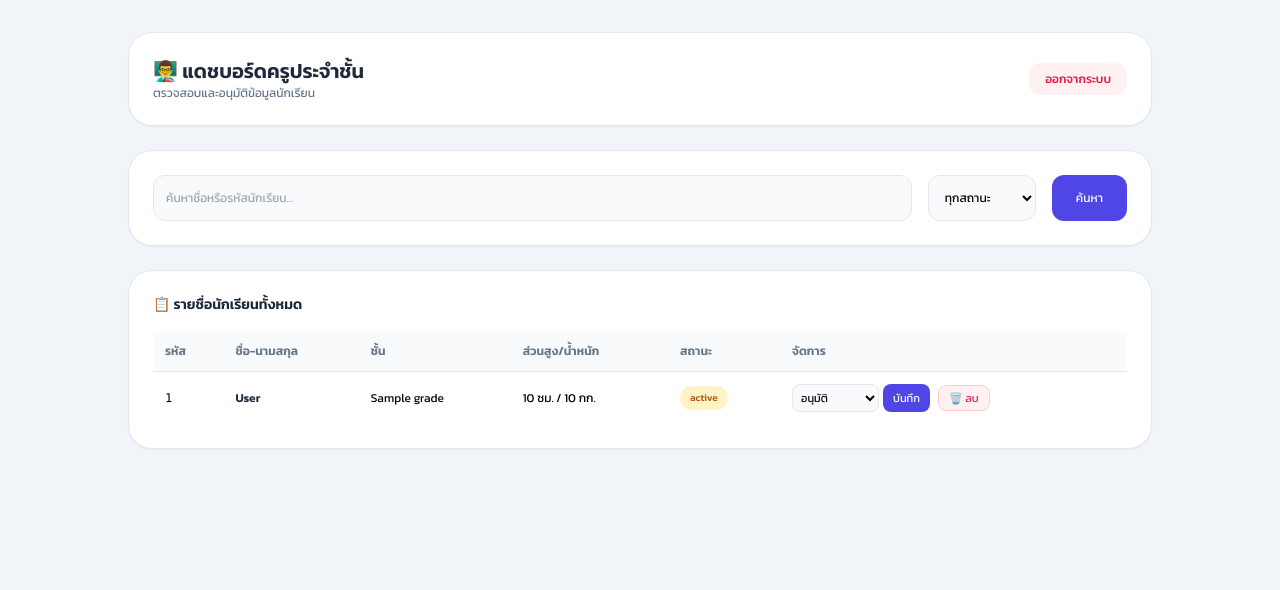
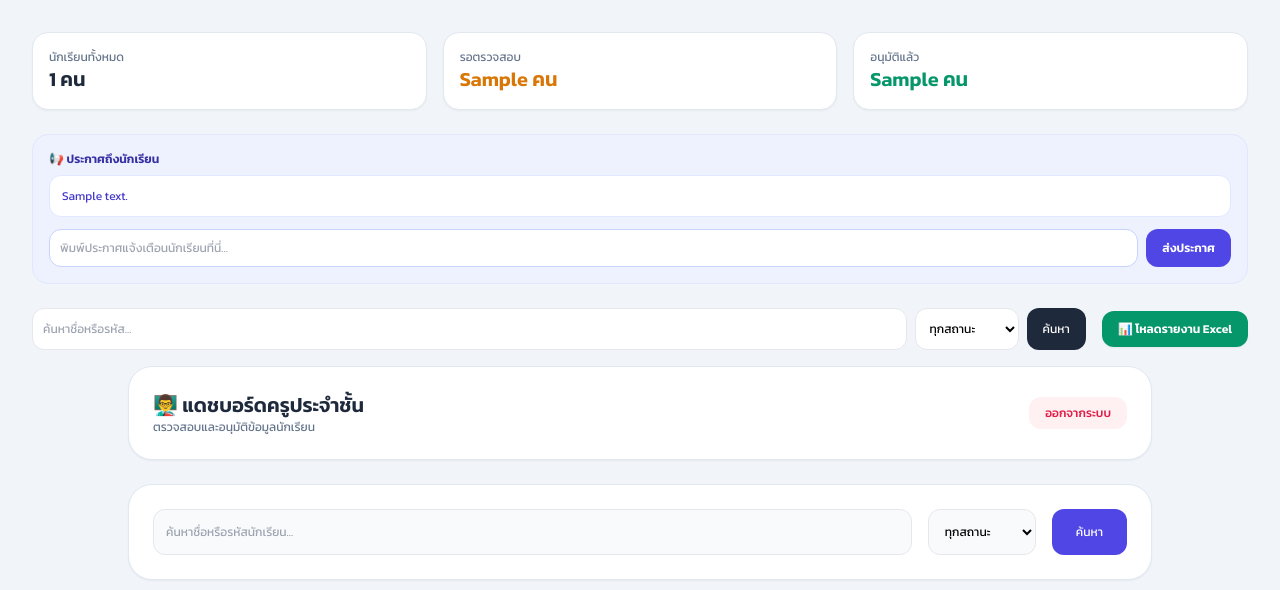
Before and after one commit to sittisak2009/student-web, a Flask app: template templates/teacher_dashboard.html in a window 1280 px wide. Shown: the top 590 px of the page. Before the commit the page ends 449 px from the top, so only its background shows below. Run offline with Flask 3, Linux system fonts and the light colour scheme; the template is opened without the code that fills it: most values are stand-ins (such as "Sample title", 1, 10 or a date in 2020); some libraries are stand-ins or nearby versions.

Commit message:
Update teacher_dashboard.html

```diff
--- a/templates/teacher_dashboard.html
+++ b/templates/teacher_dashboard.html
@@ -9,6 +9,50 @@
     <style> body { font-family: 'Kanit', sans-serif; } </style>
 </head>
 <body class="bg-slate-100 min-h-screen p-4 md:p-8">
+    <!-- 3. การ์ดสรุปสถิติภาพรวม -->
+<div class="grid grid-cols-3 gap-4 mb-6">
+    <div class="bg-white p-4 rounded-2xl border border-slate-200 shadow-sm">
+        <p class="text-xs text-slate-500">นักเรียนทั้งหมด</p>
+        <h3 class="text-xl font-bold text-slate-800">{{ total_students }} คน</h3>
+    </div>
+    <div class="bg-white p-4 rounded-2xl border border-slate-200 shadow-sm">
+        <p class="text-xs text-slate-500">รอตรวจสอบ</p>
+        <h3 class="text-xl font-bold text-amber-600">{{ pending_students }} คน</h3>
+    </div>
+    <div class="bg-white p-4 rounded-2xl border border-slate-200 shadow-sm">
+        <p class="text-xs text-slate-500">อนุมัติแล้ว</p>
+        <h3 class="text-xl font-bold text-emerald-600">{{ approved_students }} คน</h3>
+    </div>
+</div>
+
+<!-- 4. ส่วนประกาศข่าวสารจากครู -->
+<div class="bg-indigo-50 border border-indigo-100 p-4 rounded-2xl mb-6">
+    <h4 class="text-xs font-bold text-indigo-800 mb-2">📢 ประกาศถึงนักเรียน</h4>
+    {% if announcement %}
+        <p class="text-xs text-indigo-700 mb-3 bg-white p-3 rounded-xl border border-indigo-100">{{ announcement['message'] }}</p>
+    {% endif %}
+    <form action="/teacher/announcement" method="POST" class="flex gap-2">
+        <input type="text" name="message" placeholder="พิมพ์ประกาศแจ้งเตือนนักเรียนที่นี่..." class="flex-1 p-2.5 bg-white border border-indigo-200 rounded-xl text-xs">
+        <button type="submit" class="bg-indigo-600 hover:bg-indigo-700 text-white px-4 py-2.5 rounded-xl text-xs font-semibold">ส่งประกาศ</button>
+    </form>
+</div>
+
+<!-- 2. ปุ่มดาวน์โหลดรายงาน Excel/CSV และช่องค้นหา -->
+<div class="flex justify-between items-center mb-4">
+    <form method="GET" class="flex gap-2 flex-1 mr-4">
+        <input type="text" name="search" placeholder="ค้นหาชื่อหรือรหัส..." class="p-2.5 bg-white border rounded-xl text-xs flex-1">
+        <select name="status" class="p-2.5 bg-white border rounded-xl text-xs">
+            <option value="">ทุกสถานะ</option>
+            <option value="อนุมัติแล้ว">อนุมัติแล้ว</option>
+            <option value="ให้แก้ไข">ให้แก้ไข</option>
+            <option value="รอตรวจสอบ">รอตรวจสอบ</option>
+        </select>
+        <button type="submit" class="bg-slate-800 text-white px-4 py-2.5 rounded-xl text-xs">ค้นหา</button>
+    </form>
+    <a href="/teacher/export" class="bg-emerald-600 hover:bg-emerald-700 text-white px-4 py-2.5 rounded-xl text-xs font-semibold flex items-center gap-1 shadow-sm">
+        📊 โหลดรายงาน Excel
+    </a>
+</div>
     <div class="max-w-5xl mx-auto space-y-6">
 
         <div class="bg-white p-6 rounded-3xl shadow-sm border border-slate-200 flex justify-between items-center">
```
